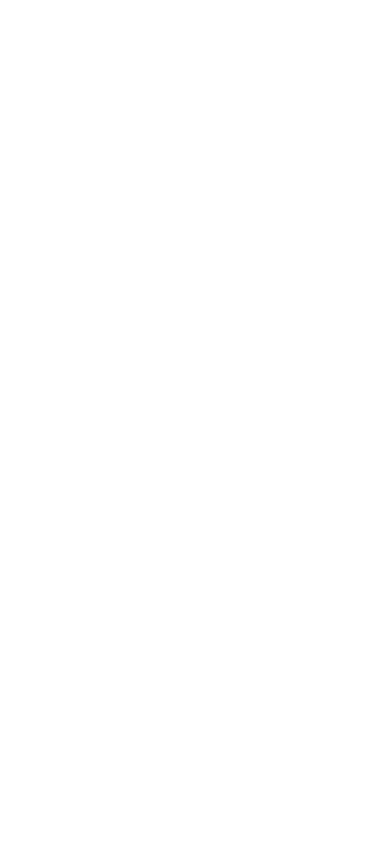
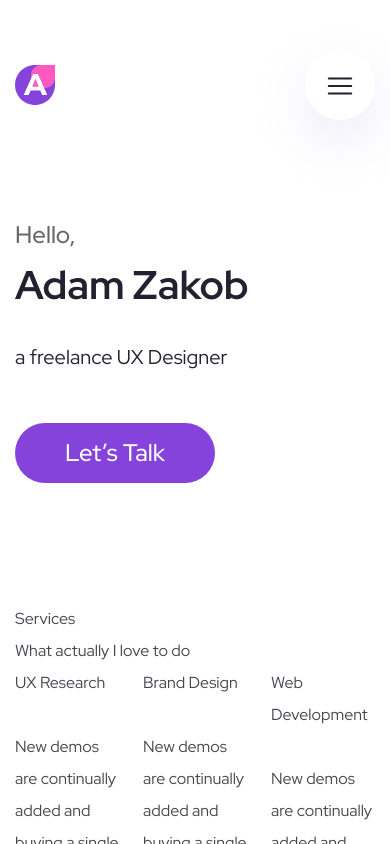
Before and after one commit to oldmadowl/designer-portfolio, a website: page app/index.html in a window 390 px wide. Drawn offline with nearby package versions, Linux system fonts and the light colour scheme; files that its build step writes are made by us from their sources.

Commit message:
added header

```diff
--- a/app/index.html
+++ b/app/index.html
@@ -6,12 +6,122 @@
   <meta http-equiv="X-UA-Compatible" content="IE=edge">
   <meta name="viewport" content="width=device-width, initial-scale=1.0">
   <title>Adam Zakob</title>
+  <link rel="preconnect" href="https://fonts.googleapis.com">
+  <link rel="preconnect" href="https://fonts.gstatic.com" crossorigin>
+  <link href="https://fonts.googleapis.com/css2?family=Red+Hat+Display:wght@400;500;700&display=swap" rel="stylesheet">
   <link rel="stylesheet" href="css/libs.min.css">
   <link rel="stylesheet" href="css/style.min.css">
 </head>
 
-<body>
-
+<body class="d-flex flex-column">
+  <header class="header">
+    <div class="wrapper header__wrapper mx-auto">
+      <div class="container">
+        <div class="row align-items-center justify-content-between header__top position-relative">
+          <div class="col-auto pe-0">
+            <div class="logo">
+              <a class="logo__link" href="#">
+                <img class="logo__img" src="images/logo.svg" alt="">
+              </a>
+            </div>
+          </div>
+          <div class="col-auto me-auto g-0">
+            <nav class="menu">
+              <ul class="menu__list">
+                <li class="menu__item">
+                  <a class="menu__link" href="#">About</a>
+                </li>
+                <li class="menu__item">
+                  <a class="menu__link" href="#">Services</a>
+                </li>
+                <li class="menu__item">
+                  <a class="menu__link" href="#">Works</a>
+                </li>
+                <li class="menu__item">
+                  <a class="menu__link" href="#">Blog</a>
+                </li>
+              </ul>
+            </nav>
+          </div>
+          <div class="col-auto ps-0">
+            <button class="menu-btn bg-white rounded-circle position-relative">
+              <img src="images/icons/menu-icon.svg" alt="">
+            </button>
+          </div>
+        </div>
+        <div class="header__offer">
+          <div class="row">
+            <div class="col me-auto pe-0">
+              <div class="header__offer-title fw-bold">
+                <span>Hello,</span>
+                Adam Zakob
+              </div>
+              <div class="header__offer-subtitle">
+                a freelance UX Designer
+              </div>
+              <a class="header__btn position-relative" href="#">Let’s Talk</a>
+            </div>
+          </div>
+        </div>
+      </div>
+    </div>
+  </header>
+  <main class="main flex-grow-1">
+    <section class="services">
+      <div class="container">
+        <div class="row">
+          <div class="col">
+            <a class="services__suptitle suptitle" href="#">
+              Services
+            </a>
+            <div class="services__title title">
+              What actually
+              <span>I love to do</span>
+            </div>
+          </div>
+        </div>
+        <div class="row">
+          <div class="col">
+            <div class="services__item">
+              <div class="services__item-title position-relative">
+                UX Research
+                <img class="services__title-icon" src="images/icons/mobile-icon.svg" alt="">
+              </div>
+              <p class="services__item-text">
+                New demos are continually added and buying a single license for Mak gives you access to all of
+                what's shown below, plus everything that will be added in the future.
+              </p>
+            </div>
+          </div>
+          <div class="col">
+            <div class="services__item">
+              <div class="services__item-title position-relative">
+                Brand Design
+                <img class="services__title-icon" src="images/icons/brand-icon.svg" alt="">
+              </div>
+              <p class="services__item-text">
+                New demos are continually added and buying a single license for Mak gives you access to all of
+                what's shown below, plus everything that will be added in the future.
+              </p>
+            </div>
+          </div>
+          <div class="col">
+            <div class="services__item">
+              <div class="services__item-title position-relative">
+                Web Development
+                <img class="services__title-icon" src="images/icons/develop-icon.svg" alt="">
+              </div>
+              <p class="services__item-text">
+                New demos are continually added and buying a single license for Mak gives you access to all of
+                what's shown below, plus everything that will be added in the future.
+              </p>
+            </div>
+          </div>
+        </div>
+      </div>
+    </section>
+  </main>
+  <footer class="footer"></footer>
 
 
 
--- a/app/js/main.js
+++ b/app/js/main.js
@@ -1,5 +1,8 @@
 $(function(){
 
-
+  $('.menu-btn').on('click', function(){
+    $('.menu__list').slideToggle();
+    $(this).toggleClass('active');
+  });
 
 });
--- a/app/scss/_global.scss
+++ b/app/scss/_global.scss
@@ -37,9 +37,16 @@ body, html{
   overflow-x: hidden;
 }
 body{
-  display: flex;
-  flex-direction: column;
+  font-family: 'Red Hat Display', sans-serif;
+  font-weight: 400;
+  color: $text;
+  font-size: 16px;
+  line-height: 32px;
 }
-main{
-  flex-grow: 1;
+.container{
+  max-width: 1140px;
+  padding: 0 15px;
 }
+.wrapper{
+  max-width: 1920px;
+}
--- a/app/scss/_media.scss
+++ b/app/scss/_media.scss
@@ -0,0 +1,77 @@
+@media (max-width: 1200px){
+  .header__wrapper{
+    background-position: top 20px right;
+  }
+}
+
+@media (max-width: 1000px){
+  .header__wrapper{
+    background-position: top 50px right -100px;
+  }
+}
+
+@media (max-width: 768px){
+  .menu__list{
+    position: absolute;
+    top: 0;
+    background-color: #fff;
+    width: 100%;
+    left: 0;
+    right: 0;
+    text-align: center;
+    padding: 100px 0 20px;
+    border-bottom: 5px solid #7E7F86;
+    display: none;
+  }
+  .menu__item,
+  .menu__link{
+    display: block;
+  }
+  .menu__item + .menu__item{
+    margin-left: 0;
+    border-top: 1px solid #7E7F86;
+  }
+  .menu__link{
+    padding: 20px 0;
+    font-size: 25px;
+  }
+  .menu-btn{
+    transition: all .3s;
+    bottom: 0;
+    display: block;
+    &.active{
+      bottom: 20px;
+      box-shadow: 10px 10px 50px rgb(91, 87, 101);
+    }
+  }
+}
+
+@media (max-width: 800px){
+  .header__wrapper{
+    background-position: top 80px right -200px;
+  }
+}
+
+@media (max-width: 650px){
+  .header__wrapper{
+    background-image: none;
+  }
+  .header__offer{
+    padding-bottom: 120px;
+  }
+}
+
+@media (max-width: 400px){
+  .header__offer-title{
+    font-size: 40px;
+  }
+  .header__offer-subtitle{
+    font-size: 20px;
+  }
+}
+
+@media (min-width: 769px){
+  .menu__list{
+    display: block !important;
+  }
+}
--- a/app/scss/_vars.scss
+++ b/app/scss/_vars.scss
@@ -0,0 +1,27 @@
+$text: #47444E;
+$dark: #25202F;
+
+%btn{
+  font-weight: 500;
+  font-size: 24px;
+  line-height: 60px;
+  text-align: center;
+  color: #fff;
+  width: 200px;
+  height: 60px;
+  background-color: #8643DC;
+  border-radius: 100px;
+  transition: all .3s;
+  bottom: 0;
+  left: 0;
+  &:hover{
+    bottom: 5px;
+    left: 2px;
+    color: #fff;
+    box-shadow: -2px 5px #000;
+  }
+  &:active{
+    bottom: 2px;
+    box-shadow: -1px 2px #000;
+  }
+}
--- a/app/scss/style.scss
+++ b/app/scss/style.scss
@@ -3,5 +3,66 @@
 @import 'global';
 
 
+//start header
+.header{
+  &__wrapper{
+    background-image: url(../images/backgrounds/header-bg.png);
+    background-repeat: no-repeat;
+    background-position: top 22px right 38px;
+    background-size: contain;
+  }
+  &__top{
+    height: 170px;
+  }
+  &__offer{
+    margin-top: 50px;
+    padding-bottom: 268px;
+    &-title{
+      font-size: 60px;
+      line-height: 72px;
+      color: $dark;
+      margin-bottom: 20px;
+      span{
+        color: #666;
+        font-size: 24px;
+        line-height: 29px;
+        font-weight: 500;
+        display: block;
+      }
+    }
+    &-subtitle{
+      font-size: 24px;
+      line-height: 32px;
+      color: $dark;
+      margin-bottom: 50px;
+    }
+  }
+  &__btn{
+    @extend %btn;
+  }
+}
+.menu{
+  margin-left: 100px;
+  &__item + &__item{
+    margin-left: 40px;
+  }
+  &__link{
+    font-size: 20px;
+    line-height: 23px;
+    color: #7E7F86;
+    font-weight: 500;
+    transition: all .3s;
+    &:hover{
+      color: #25202F;
+    }
+  }
+}
+.menu-btn{
+  box-shadow: 0px 20px 50px rgba(198, 185, 233, 0.3);
+  width: 70px;
+  height: 70px;
+  display: none;
+}
+//end header
 
 @import 'media';
```
Also changed, not shown: app/images/backgrounds/header-bg.png (added), app/images/backgrounds/services-item-title.png (added), app/images/icons/brand-icon.svg (added), app/images/icons/develop-icon.svg (added), app/images/icons/menu-icon.svg (added), app/images/icons/mobile-icon.svg (added), app/images/logo.svg (added), app/js/main.min.js.
